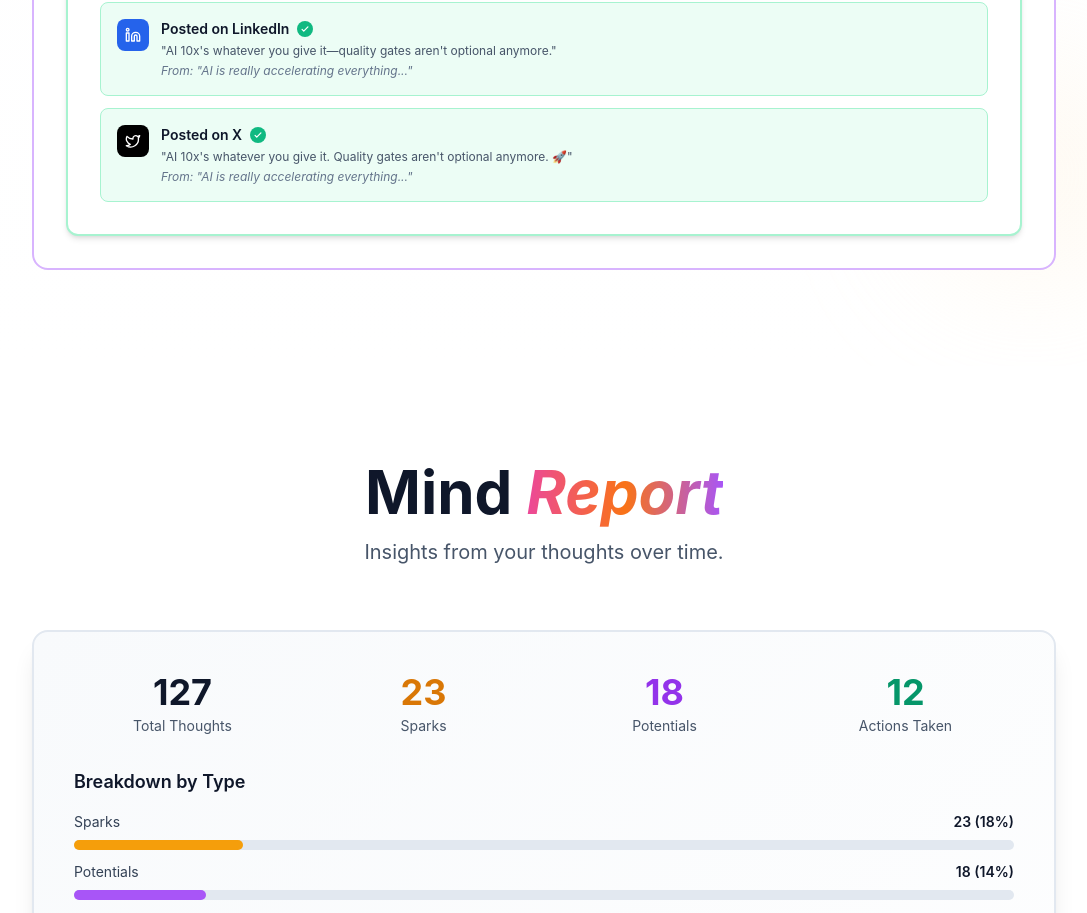
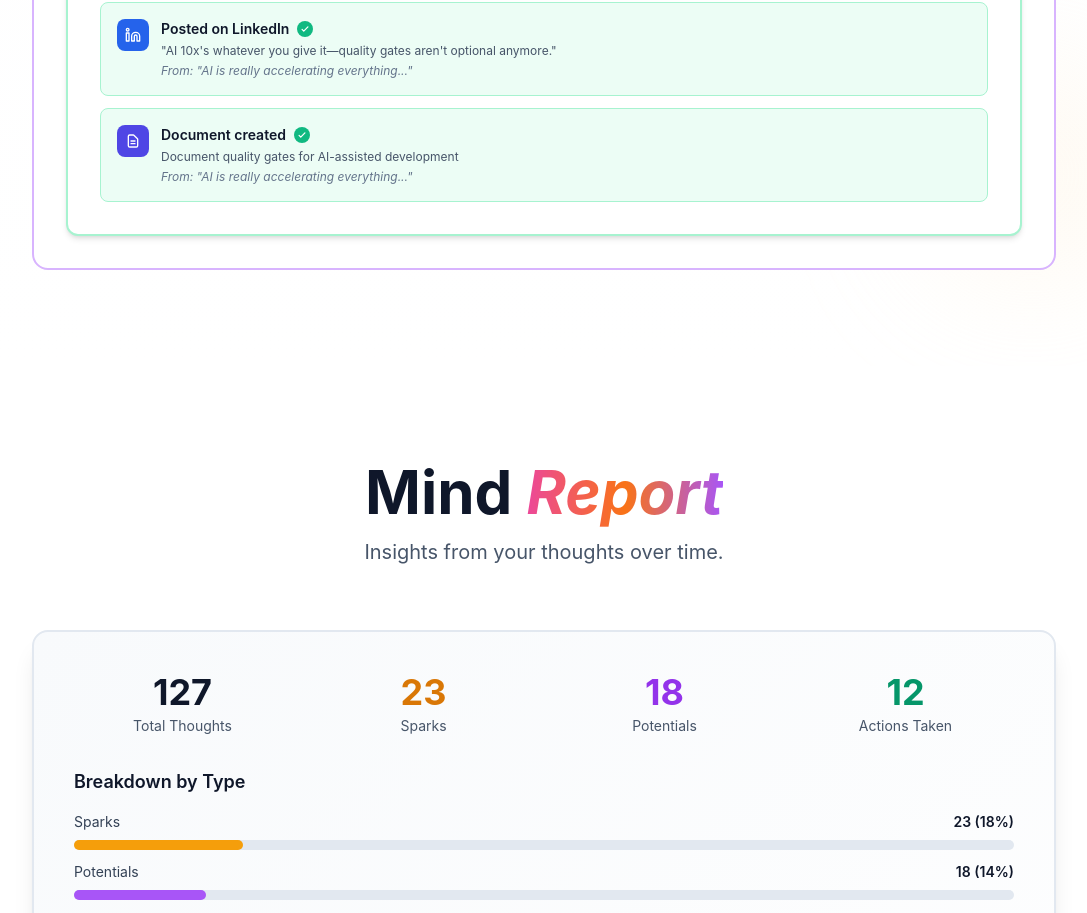
Before and after one commit to ovidon83/mindnestapp, a React (Vite) app: page / in a window 1280 px wide. Shown: the part 3280-4193 px from the top of the page, without its empty margins (96-1183 px from the left). Built offline with nearby package versions, Linux system fonts and the light colour scheme; no server answers.

Commit message:
Update second action taken to document creation

```diff
--- a/src/components/CaptureView.tsx
+++ b/src/components/CaptureView.tsx
@@ -882,22 +882,24 @@ const CaptureView: React.FC<CaptureViewProps> = ({ onOrganizeClick }) => {
                             </div>
                           </div>
 
-                          {/* Action 2: X */}
+                          {/* Action 2: Document */}
                           <div className="bg-emerald-50 rounded-lg p-4 border border-emerald-200 hover:bg-emerald-100/50 transition-colors">
                             <div className="flex items-start gap-3">
-                              <div className="w-8 h-8 bg-black rounded-lg flex items-center justify-center flex-shrink-0">
-                                <Twitter className="w-4 h-4 text-white" />
+                              <div className="w-8 h-8 bg-indigo-600 rounded-lg flex items-center justify-center flex-shrink-0">
+                                <svg className="w-4 h-4 text-white" fill="none" stroke="currentColor" viewBox="0 0 24 24">
+                                  <path strokeLinecap="round" strokeLinejoin="round" strokeWidth={2} d="M9 12h6m-6 4h6m2 5H7a2 2 0 01-2-2V5a2 2 0 012-2h5.586a1 1 0 01.707.293l5.414 5.414a1 1 0 01.293.707V19a2 2 0 01-2 2z" />
+                                </svg>
                               </div>
                               <div className="flex-1 min-w-0">
                                 <div className="flex items-center gap-2 mb-1">
-                                  <p className="text-sm font-semibold text-slate-900">Posted on X</p>
+                                  <p className="text-sm font-semibold text-slate-900">Document created</p>
                                   <div className="w-4 h-4 bg-emerald-500 rounded-full flex items-center justify-center flex-shrink-0">
                                     <svg className="w-2.5 h-2.5 text-white" fill="none" stroke="currentColor" viewBox="0 0 24 24">
                                       <path strokeLinecap="round" strokeLinejoin="round" strokeWidth={3} d="M5 13l4 4L19 7" />
                                     </svg>
                                   </div>
                                 </div>
-                                <p className="text-xs text-slate-600 mb-1">"AI 10x's whatever you give it. Quality gates aren't optional anymore. 🚀"</p>
+                                <p className="text-xs text-slate-600 mb-1">Document quality gates for AI-assisted development</p>
                                 <p className="text-xs text-slate-500 italic">From: "AI is really accelerating everything..."</p>
                               </div>
                             </div>
```
